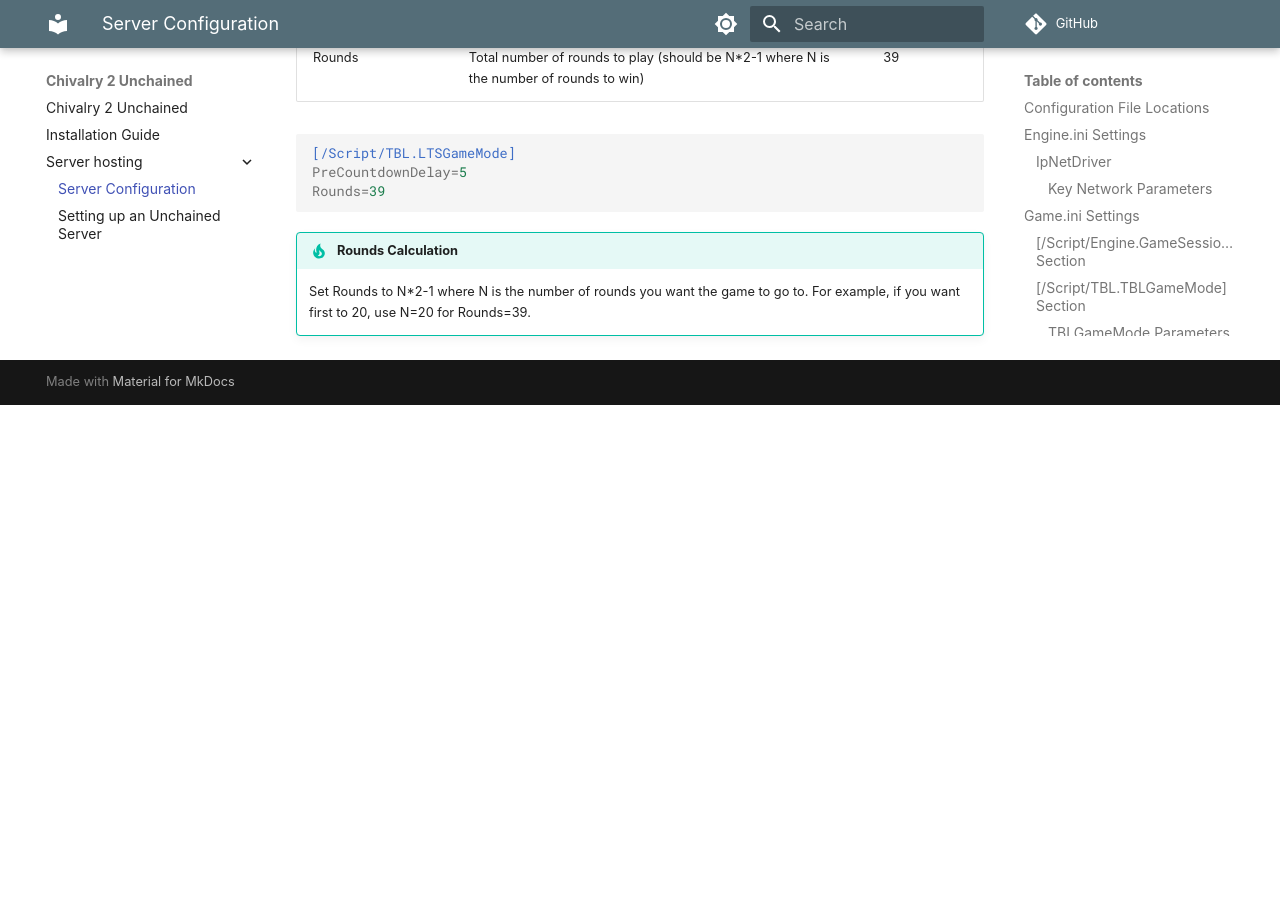
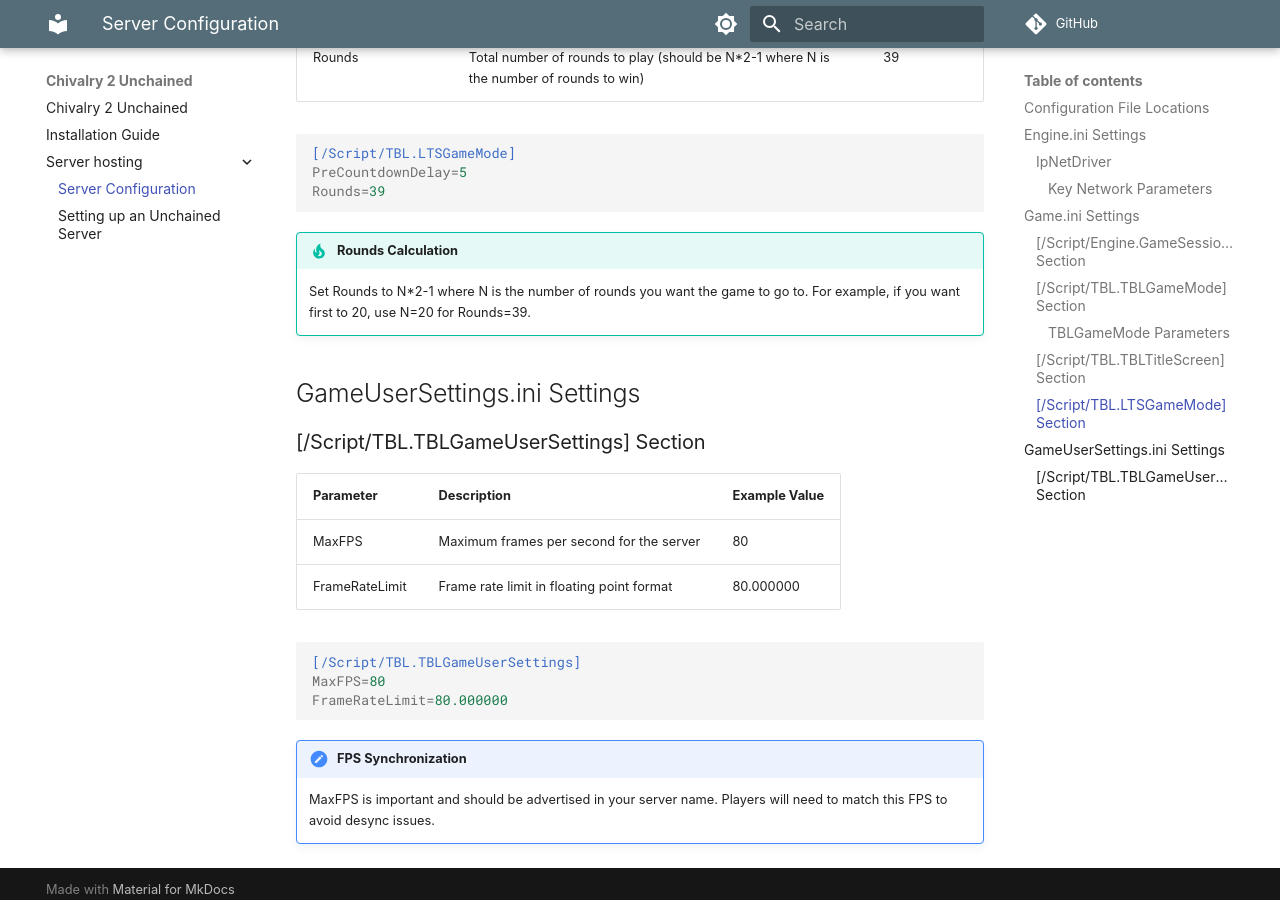
Before and after one commit to Chiv2-Community/unchained-wiki, an MkDocs documentation site: the page built from docs/server-hosting/configuration.md, in a window 1280 px wide and 900 px high, scrolled down 3799 px. Built offline with MkDocs 1.6.1 and Material for MkDocs 9.7.7, drawn with Linux system fonts in a browser that asks for light colours; some web fonts are replaced; comment, search, counter and statistics services are not loaded; before the commit the page ends 4204 px from its top, so only the background shows below that.

Commit message:
docs: Add GameUserSettings.ini configuration details to server hosting documentation

````diff
--- a/docs/server-hosting/configuration.md
+++ b/docs/server-hosting/configuration.md
@@ -132,3 +132,21 @@ Rounds=39
 
 !!! tip "Rounds Calculation"
     Set Rounds to N*2-1 where N is the number of rounds you want the game to go to. For example, if you want first to 20, use N=20 for Rounds=39.
+
+## GameUserSettings.ini Settings
+
+### [/Script/TBL.TBLGameUserSettings] Section
+
+| Parameter | Description | Example Value |
+|-----------|-------------|---------------|
+| MaxFPS | Maximum frames per second for the server | 80 |
+| FrameRateLimit | Frame rate limit in floating point format | 80.000000 |
+
+```ini
+[/Script/TBL.TBLGameUserSettings]
+MaxFPS=80
+FrameRateLimit=80.000000
+```
+
+!!! important "FPS Synchronization"
+    MaxFPS is important and should be advertised in your server name. Players will need to match this FPS to avoid desync issues.
````
